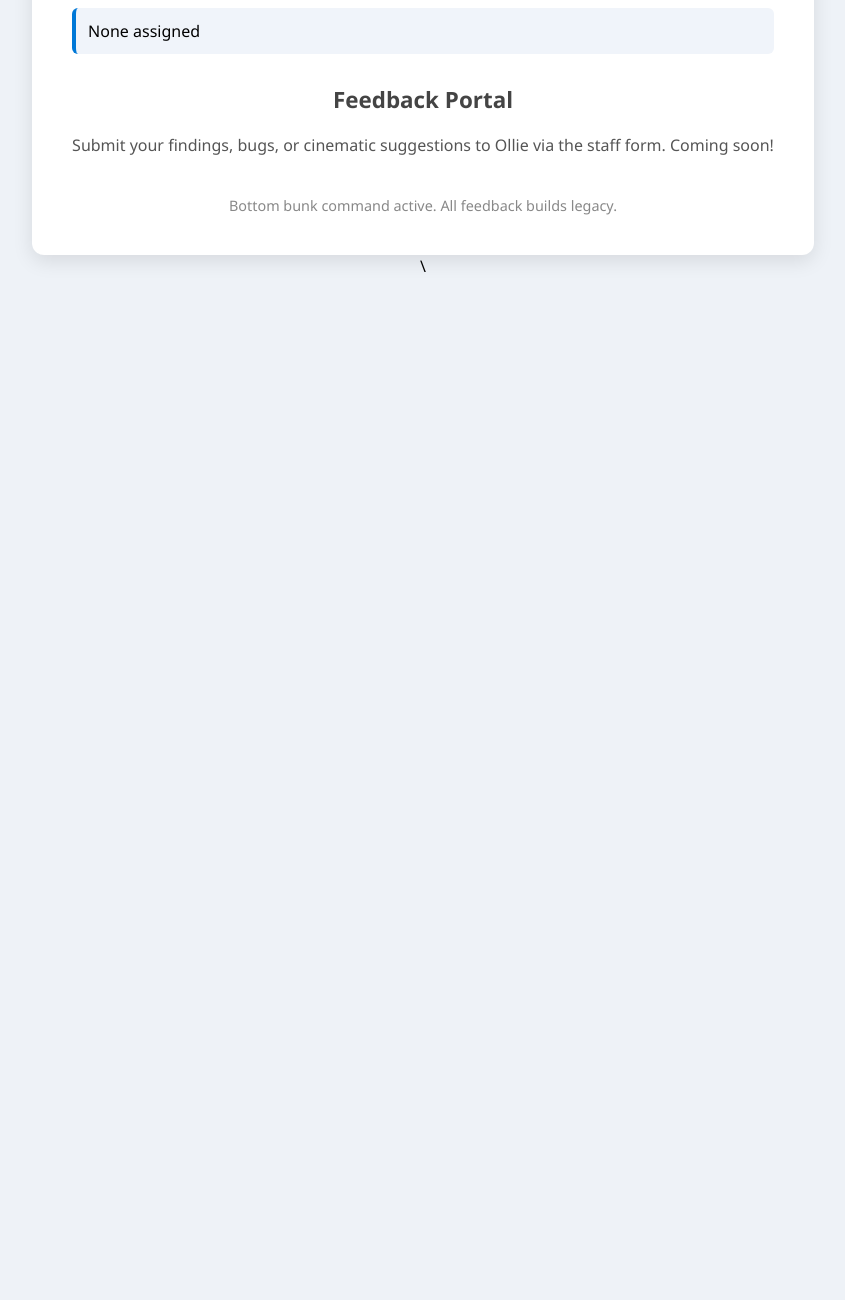
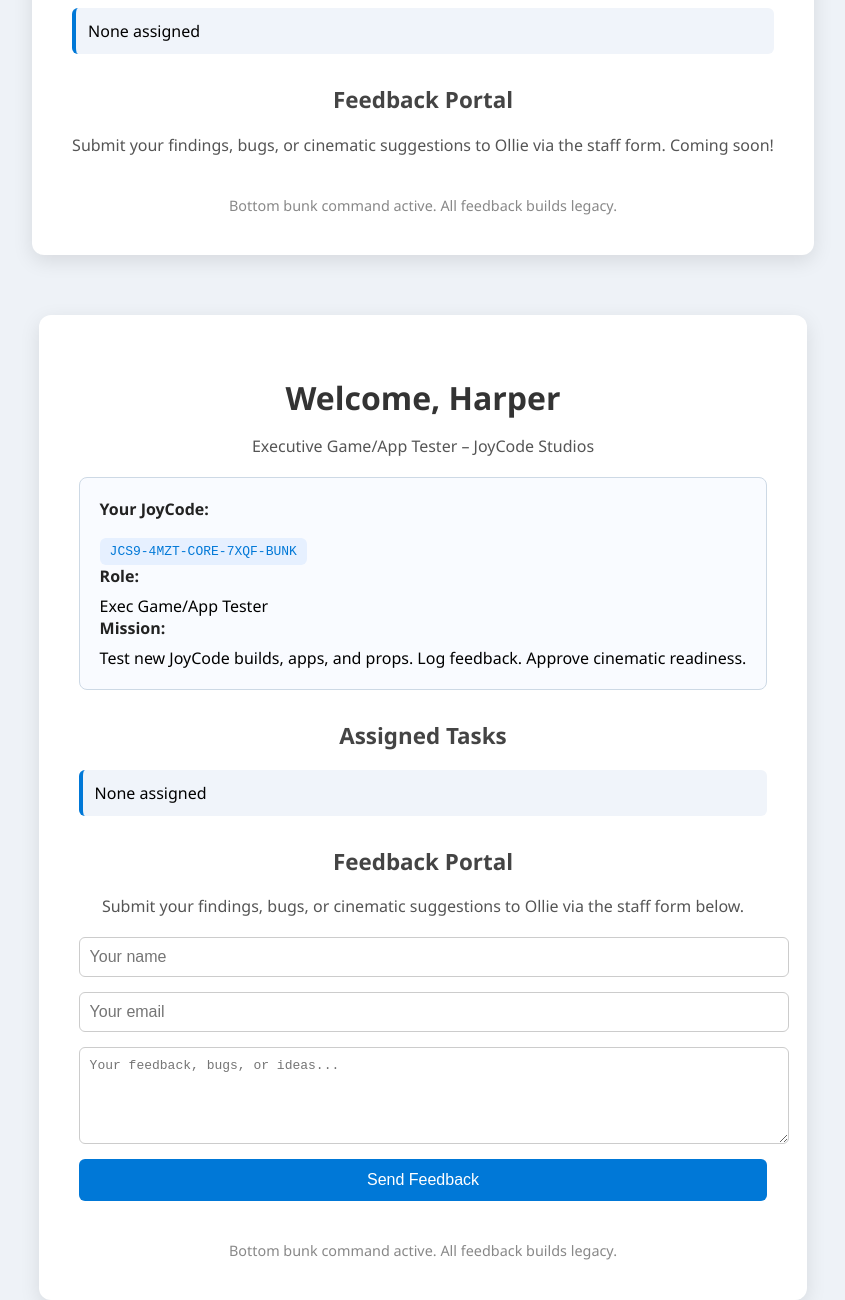
Before and after one commit to OllieTheKingYT/Staff-Dashboard, a plain HTML site: page home-d109a37f-3ce5-4e85-a48f-9559f4e086fd.html in a window 1280 px wide. Shown: the part 507-1807 px from the top of the page, without its empty margins (217-1062 px from the left). Before the commit the page ends 800 px from the top, so only its background shows below. Drawn offline with Linux system fonts and the light colour scheme.

Commit message:
Add files via upload

```diff
--- a/home-d109a37f-3ce5-4e85-a48f-9559f4e086fd.html
+++ b/home-d109a37f-3ce5-4e85-a48f-9559f4e086fd.html
@@ -118,4 +118,163 @@
     </div>
   </div>
 </body>
-</html>\
+</html><!DOCTYPE html>
+<html lang="en">
+<head>
+  <meta charset="UTF-8" />
+  <meta name="viewport" content="width=device-width, initial-scale=1.0" />
+  <title>Harper's Dashboard – JoyCode Studios</title>
+  <style>
+    body {
+      font-family: 'Segoe UI', sans-serif;
+      background-color: #eef2f7;
+      margin: 0;
+      padding: 0;
+      display: flex;
+      flex-direction: column;
+      align-items: center;
+    }
+
+    .container {
+      max-width: 800px;
+      background-color: #ffffff;
+      margin-top: 60px;
+      padding: 40px;
+      border-radius: 12px;
+      box-shadow: 0 6px 20px rgba(0,0,0,0.1);
+      text-align: center;
+    }
+
+    h1 {
+      font-size: 2em;
+      margin-bottom: 10px;
+      color: #333;
+    }
+
+    h2 {
+      font-size: 1.4em;
+      margin-top: 30px;
+      color: #444;
+    }
+
+    p {
+      font-size: 1em;
+      color: #555;
+      margin-bottom: 20px;
+    }
+
+    .info-box {
+      background-color: #f9fbff;
+      border: 1px solid #cdd9e5;
+      padding: 20px;
+      border-radius: 8px;
+      margin-bottom: 30px;
+      text-align: left;
+    }
+
+    .info-box strong {
+      display: block;
+      margin-bottom: 8px;
+      color: #222;
+    }
+
+    .task-list {
+      list-style: none;
+      padding: 0;
+      text-align: left;
+    }
+
+    .task-list li {
+      background-color: #f0f4fa;
+      margin-bottom: 10px;
+      padding: 12px;
+      border-radius: 6px;
+      border-left: 4px solid #0078D7;
+    }
+
+    .joycode {
+      font-family: monospace;
+      background-color: #e6f0ff;
+      padding: 6px 10px;
+      border-radius: 6px;
+      display: inline-block;
+      margin-top: 10px;
+      color: #0078D7;
+    }
+
+    form {
+      display: flex;
+      flex-direction: column;
+      gap: 15px;
+      margin-top: 20px;
+      text-align: left;
+    }
+
+    input, textarea {
+      padding: 10px;
+      font-size: 1em;
+      border: 1px solid #ccc;
+      border-radius: 6px;
+      width: 100%;
+    }
+
+    button {
+      padding: 12px;
+      font-size: 1em;
+      background-color: #0078D7;
+      color: white;
+      border: none;
+      border-radius: 6px;
+      cursor: pointer;
+    }
+
+    button:hover {
+      background-color: #005fa3;
+    }
+
+    .footer {
+      margin-top: 40px;
+      font-size: 0.9em;
+      color: #888;
+    }
+  </style>
+</head>
+<body>
+  <div class="container">
+    <h1>Welcome, Harper</h1>
+    <p>Executive Game/App Tester – JoyCode Studios</p>
+
+    <div class="info-box">
+      <strong>Your JoyCode:</strong>
+      <div class="joycode">JCS9-4MZT-CORE-7XQF-BUNK</div>
+
+      <strong>Role:</strong>
+      Exec Game/App Tester
+
+      <strong>Mission:</strong>
+      Test new JoyCode builds, apps, and props. Log feedback. Approve cinematic readiness.
+    </div>
+
+    <h2>Assigned Tasks</h2>
+    <ul class="task-list">
+      <li>None assigned</li>
+    </ul>
+
+    <h2>Feedback Portal</h2>
+    <p>Submit your findings, bugs, or cinematic suggestions to Ollie via the staff form below.</p>
+
+    <form action="https://formsubmit.co/macaulayfernandeschannel@gmail.com" method="POST">
+      <input type="hidden" name="_captcha" value="false">
+      <input type="hidden" name="_template" value="table">
+      <input type="text" name="name" placeholder="Your name" required>
+      <input type="email" name="email" placeholder="Your email" required>
+      <textarea name="message" rows="5" placeholder="Your feedback, bugs, or ideas..." required></textarea>
+      <button type="submit">Send Feedback</button>
+    </form>
+
+    <div class="footer">
+      Bottom bunk command active. All feedback builds legacy.
+    </div>
+  </div>
+</body>
+</html>
```
